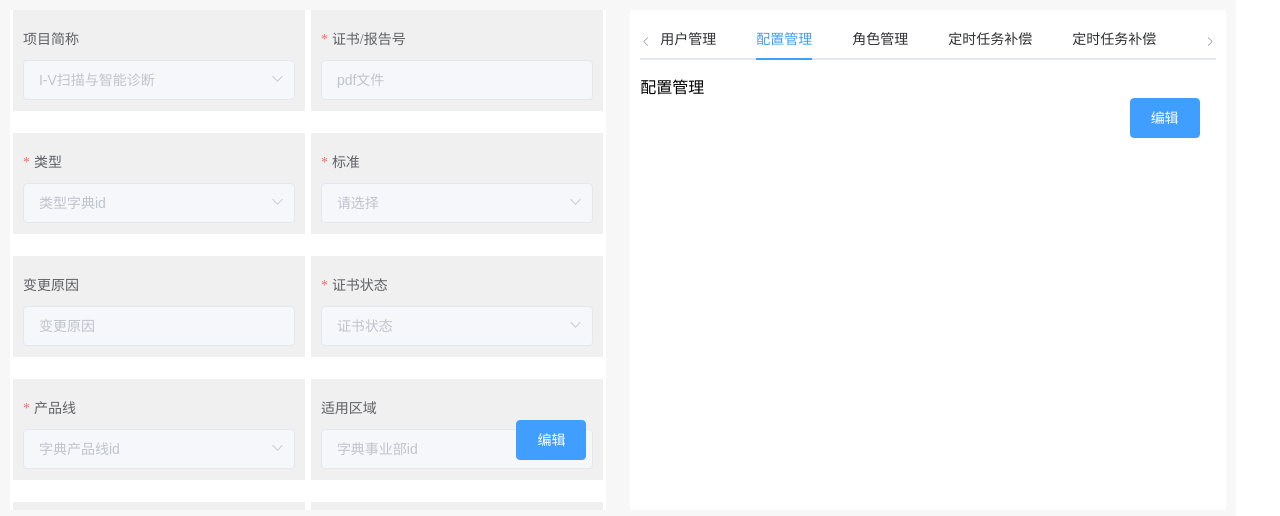
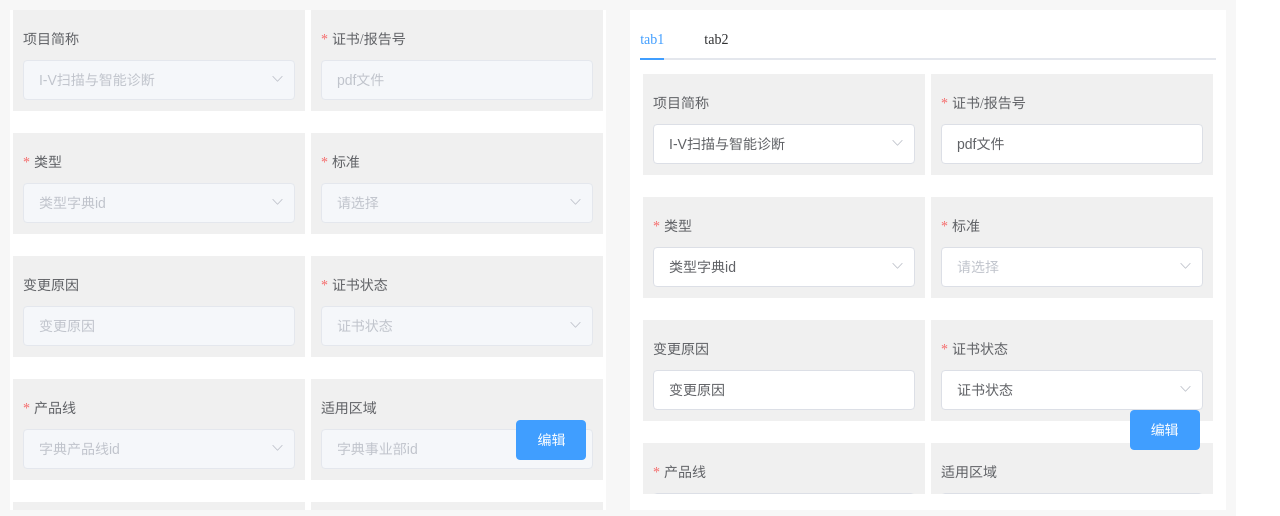
Before and after one commit to ml-xxay/textAll, a Vue app: page /dialog in a window 1280 px wide. Shown: the top 516 px of the page. Built offline with nearby package versions, Linux system fonts and the light colour scheme.

Commit message:
对比时，获取右侧的dom

```diff
--- a/src/views/textDialog.vue
+++ b/src/views/textDialog.vue
@@ -1,6 +1,6 @@
 <template>
   <div class="box">
-    <div class="left">
+    <div class="left" ref="leftRef">
         <!-- 左侧表单 -->
       <el-form ref="form" :model="formLeft" :rules="configLeft.rules" label-width="80px" class="form-left-box" label-position="top" :disabled="isDisabledLeft">
         <el-form-item class="item" :label="item.label" :prop="item.prop" v-for="(item,index) in configLeft.formItems" :key="index">
@@ -14,10 +14,13 @@
             ></el-input>
           </template>
 
-          <!-- 配置文件类型是 select下拉选择框 显示下拉-->
+          <!-- 配置文件类型是 select  单选下拉选择框 显示下拉-->
           <template v-else-if="item.type == 'select'">
             <el-select
               v-model="formLeft[item.prop]"
+              :ref="`leftSelect-${item.prop}`"
+              @focus="handleFocus(item.prop)"
+              @blur="handleBlur"
               :placeholder="item.placeholder"
               style="width: 100%"
               clearable
@@ -38,6 +41,9 @@
               multiple
               filterable
               v-model="formLeft[item.prop]"
+              :ref="`leftSelect-${item.prop}`"
+              @focus="handleFocus(item.prop)"
+              @blur="handleBlur"
               :placeholder="item.placeholder"
               style="width: 100%"
               clearable
@@ -56,6 +62,9 @@
             <el-date-picker
               value-format="yyyy-MM-dd"
               v-model="formLeft[item.prop]"
+              :ref="`leftSelect-${item.prop}`"
+              @focus="handleFocus(item.prop)"
+              @blur="handleBlur"
               type="date"
               style="width:100%"
               :placeholder="item.placeholder"
@@ -76,21 +85,86 @@
       </div>
     </div>
     <!-- 右侧tabs -->
-    <div class="right">
+    <div class="right" ref="searchBoxRef">
       <el-tabs v-model="activeName" @tab-click="handleClick">
-        <el-tab-pane label="用户管理" name="first">用户管理</el-tab-pane>
-        <el-tab-pane label="配置管理" name="second">配置管理</el-tab-pane>
-        <el-tab-pane label="角色管理" name="third">角色管理</el-tab-pane>
-        <el-tab-pane label="定时任务补偿" name="fourth">定时任务补偿</el-tab-pane>
-        <el-tab-pane label="定时任务补偿" name="fourth1">测试1</el-tab-pane>
-        <el-tab-pane label="定时任务补偿" name="fourth2">测试2</el-tab-pane>
-        <el-tab-pane label="定时任务补偿" name="fourth3">测试3</el-tab-pane>
-        <el-tab-pane label="定时任务补偿" name="fourth4">测试4</el-tab-pane>
-        <el-tab-pane label="定时任务补偿" name="fourth5">测试5</el-tab-pane>
-        <el-tab-pane label="定时任务补偿" name="fourth6">测试6</el-tab-pane>
-        <el-tab-pane label="定时任务补偿" name="fourth7">测试7</el-tab-pane>
-        <el-tab-pane label="定时任务补偿" name="fourth8">测试8</el-tab-pane>
-        <el-tab-pane label="定时任务补偿" name="fourth0">测试9</el-tab-pane>
+        <el-tab-pane   v-for="(pane, index) in panes"
+        :key="pane.id"
+        :label="pane.label"
+        :name="pane.id"
+        >
+
+        <template #default>
+          <el-form :model="pane.data" :ref="`rightSelect-${pane.id}`" :rules="configLeft.rules" class="form-left-box right-form"  label-width="120px" label-position="top" >
+            <el-form-item class="item" :label="item.label" :prop="item.prop" v-for="(item,index) in configLeft.formItems" :key="index">
+              <!-- 配置文件类型是 input 框-->
+              <template v-if="item.type == 'input'">
+               <el-input
+                  v-model="pane.data[item.prop]"
+                 :placeholder="item.placeholder"
+                 style="width: 100%"
+                 clearable
+               ></el-input>
+             </template>
+
+             <!-- 配置文件类型是 select下拉选择框 显示下拉-->
+             <template v-else-if="item.type == 'select'">
+               <el-select
+                  v-model="pane.data[item.prop]"
+                 :placeholder="item.placeholder"
+                 style="width: 100%"
+                 clearable
+                 filterable
+               >
+                 <el-option
+                   v-for="options in getOptions(item)"
+                   :label="options.title"
+                   :value="options.value"
+                 >
+                 </el-option>
+               </el-select>
+             </template>
+
+             <!-- 配置文件类型是  multiple 多选下拉-->
+             <template v-else-if="item.type == 'multiple'">
+               <el-select
+                 multiple
+                 filterable
+                 v-model="pane.data[item.prop]"
+                 :placeholder="item.placeholder"
+                 style="width: 100%"
+                 clearable
+               >
+                 <el-option
+                   v-for="options in getOptions(item)"
+                   :label="options.title"
+                   :value="options.value"
+                 >
+                 </el-option>
+               </el-select>
+             </template>
+
+             <!-- 配置文件是 单个日期 datepickerone 时间  显示单个的日期-->
+             <template v-else-if="item.type == 'datepickerone'">
+               <el-date-picker
+                 value-format="yyyy-MM-dd"
+                 v-model="pane.data[item.prop]"
+                 type="date"
+                 style="width:100%"
+                 :placeholder="item.placeholder"
+                 clearable
+               >
+               </el-date-picker>
+             </template>
+
+              <!-- 配置文件是 file  文件-->
+              <template v-else-if="item.type == 'file'">
+                 文件展示
+             </template>
+           </el-form-item>
+          </el-form>
+        </template>
+      </el-tab-pane>
+
       </el-tabs>
       <!-- 操作按钮 -->
       <div class="footer">
@@ -104,6 +178,54 @@
 export default {
   data() {
     return {
+
+
+      inbound:[
+        {
+          certificateReportNumber: 'pdf文件',
+          projectAbbreviation: 'I-V扫描与智能诊断',
+          language: 'zh',
+          productLine: '字典产品线id',
+          standard: '字典标准型号id',
+          organization: ' 字典机构简称id',
+          certificateType: '类型字典id',
+          productModel: '字典产品型号id',
+          validDate: '2017-01-17 16:25:38',
+          issueDate: '2020-12-08 06:16:08',
+          applicableRegion: '字典事业部id',
+          certifiedProductVersion: '认证产品版本',
+          reason: '变更原因',
+          certificateStatus: '证书状态',
+          certificates: '证书或报告',
+          attachements: '附件',
+          remark: '备注',
+          id: '1'
+        },
+        {
+          certificateReportNumber: 'pdf文件',
+          projectAbbreviation: 'I-V扫描与智能诊断',
+          language: 'zh',
+          productLine: '字典产品线id',
+          standard: '字典标准型号id',
+          organization: ' 字典机构简称id',
+          certificateType: '类型字典id',
+          productModel: '字典产品型号id',
+          validDate: '2017-01-17 16:25:38',
+          issueDate: '2020-12-08 06:16:08',
+          applicableRegion: '字典事业部id',
+          certifiedProductVersion: '认证产品版本',
+          reason: '变更原因',
+          certificateStatus: '证书状态',
+          certificates: '证书或报告',
+          attachements: '附件',
+          remark: '备注',
+          id: '2'
+        }
+      ],//已入库的数据
+
+      selectField: '', // 左侧当高聚焦的选择框
+      selectRightField: '', // 右侧当高聚焦的选择框
+
       isDisabledLeft:true,//禁用左侧表单
       // 左侧配置文件
       configLeft:{
@@ -299,7 +421,7 @@ export default {
 
       // 右侧双向绑定表单
       formRight: {},
-      activeName: 'second', //右侧激活
+      activeName: '1', //右侧激活
       isDisabledRight:true,
       // 右侧字典
       dictionaries:{
@@ -391,10 +513,40 @@ export default {
   created(){
     this.getDictionaries()
   },
+  mounted() {
+    // 监听左侧列表滚动事件
+    this.$refs.leftRef.addEventListener('scroll', this.handleScroll)
+
+    // 获取所有表单的滚动容器
+    const allFormRefs = Object.keys(this.$refs).filter(ref => ref.startsWith('rightSelect-'));
+    // console.log(allFormRefs,'获取所有表单的滚动容器');
+      allFormRefs.forEach(formRef => {
+        this.$refs[formRef][0].$el.addEventListener('scroll', this.handleRightScroll(formRef))
+      });
+
+
+    console.log( this.$refs.leftRef,'999999999');
+    // 右侧每个表单的滚动事件
+      // this.panes.forEach((pane, index) => {
+        // console.log(pane,'-----我是循环注册事件----');
+        // console.log(this.$refs[`rightSelect-${pane.id}`]);
+        // this.handleTabScroll(`rightSelect-${pane.id}`);
+        // this.$refs[`rightSelect-${pane.id}`].addEventListener('scroll', this.handleRightScroll(`rightSelect-${pane.id}`))
+    // });
+
+  },
   computed: {
+    // 处理右侧绑定数据 和 label
+    panes() {
+      return this.inbound.map((item,index) => ({
+        label: `tab${index + 1}`,
+        id: item.id,
+        data: item
+      }));
+    },
+    //  处理左侧字典
     getOptions() {
       return function (item) {
-        console.log(item,'999999');
         const dictionaryKey = item.prop;
         if (this.dictionaries[dictionaryKey]) {
           return this.dictionaries[dictionaryKey].map(dictItem => ({
@@ -407,10 +559,48 @@ export default {
     }
   },
   methods:{
+    // 左侧 列表滚动事件
+    handleScroll(){
+      const dom = this.$refs[`leftSelect-${this.selectField}`]
+      console.log(dom,'我是获取的dom');
+      if (dom) {
+        dom[0].blur()
+      }
+
+      // 单独针对日期关闭
+      if(dom && dom[0]?.type && dom[0]?.type == 'date'){
+        dom[0].hidePicker()
+      }
+    },
+    // 左侧 在选择框打开的时候标记那个选择框被选中了
+    handleFocus(field) {
+      this.selectField = field
+    },
+    //左侧 失焦时，清除标记
+    handleBlur() {
+      this.selectField = ''
+    },
+
+    // 右侧  获取右侧所有ref实例
+    handleTabScroll(tabRef){
+      console.log(tabRef,'-------------------');
+      // 获取当前 tab 的滚动容器
+      const scrollContainer = this.$refs[tabRef][0];
+
+       // 添加滚动事件监听器
+       scrollContainer.addEventListener('scroll',this.handleRightScroll(tabRef))
+    },
+    // 右侧滚动事件
+    handleRightScroll(formRef){
+       const dom = this.$refs[`rightSelect-${formRef}`]
+      console.log(dom,'我滚蛋了');
+    },
+
     // 获取所有字段数据
     getDictionaries(){
 
     },
+    // tab点击
     handleClick(tab, event) {
         console.log(tab, event);
         console.log(tab.name,'所选项',tab.index,'所选的索引');
@@ -429,6 +619,14 @@ export default {
         console.log('右侧保存数据');
 
       }
+    },
+     // 如果 inbound 发生变化，重新计算 panes
+     inbound(newVal) {
+      this.panes = newVal.map(item => ({
+        label:  `tab${index + 1}`,
+        id: item.id,
+        data: item
+      }));
     }
   }
 };
@@ -454,7 +652,7 @@ export default {
   overflow: auto;
   box-sizing: border-box;
 }
-.left .form-left-box {
+.left .form-left-box, .right  .form-left-box{
   display: flex;
   justify-content: space-around;
   flex-wrap: wrap;
@@ -462,14 +660,14 @@ export default {
 
 }
 
-.left .form-left-box .item {
+.left .form-left-box .item, .right .form-left-box .item{
   width: 49%;
   box-sizing: border-box;
   padding: 10px;
   background-color: #f0f0f0;
   /* margin-bottom: 10px; */
 }
-.left .footer {
+.left .footer, .right .footer {
   width: 80px;
   position: sticky;
   bottom: 50px;
@@ -481,13 +679,11 @@ export default {
 .right {
   padding: 10px;
   background-color: #fff;
+  overflow: hidden;
 }
-.right .footer {
-  width: 80px;
-  position: sticky;
-  bottom: 50px;
-  right: 30px;
-  margin-left: 85%;
+.right-form {
+  height: 420px;
+  overflow: auto;
 }
 
 </style>
```
